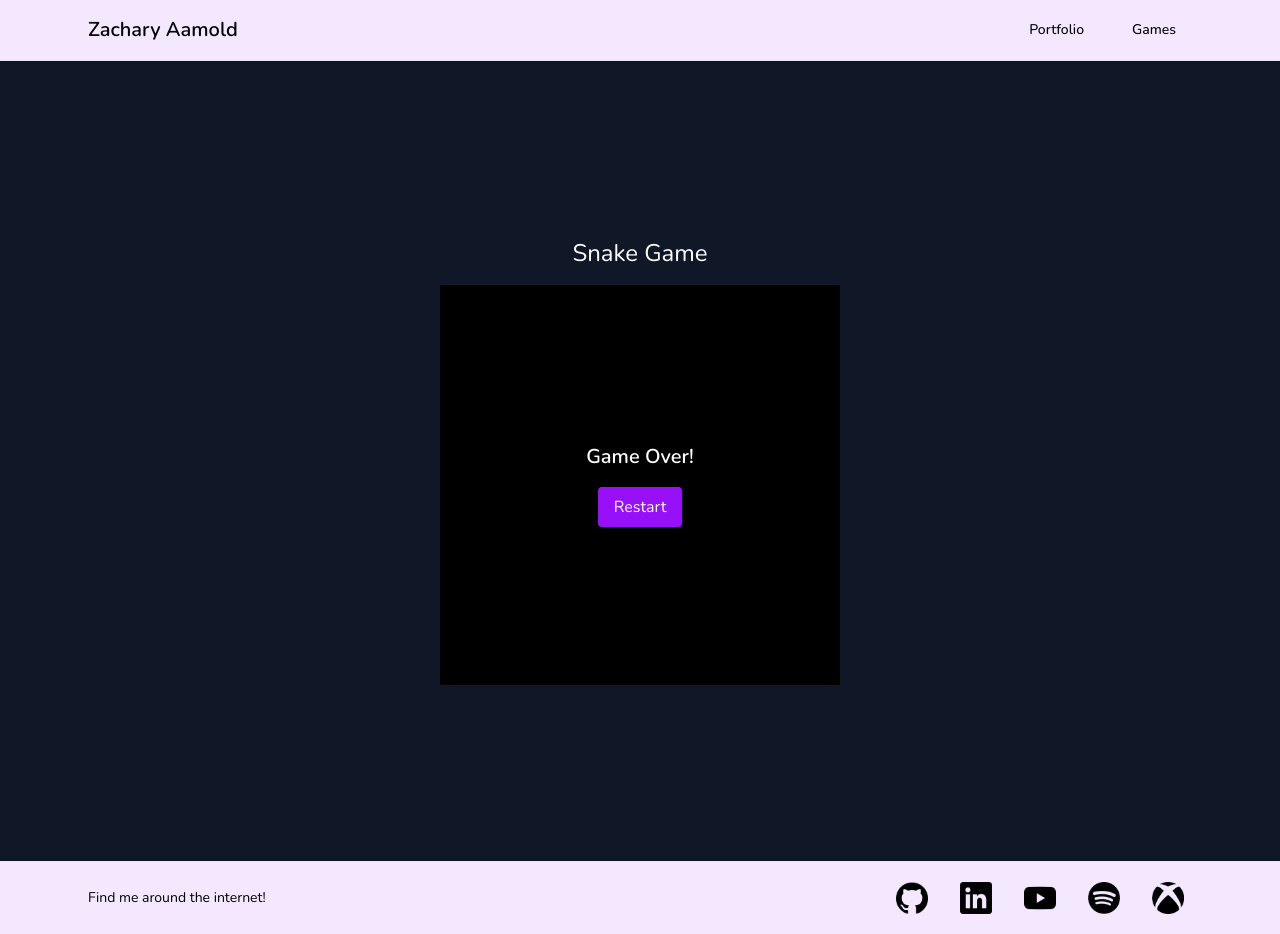
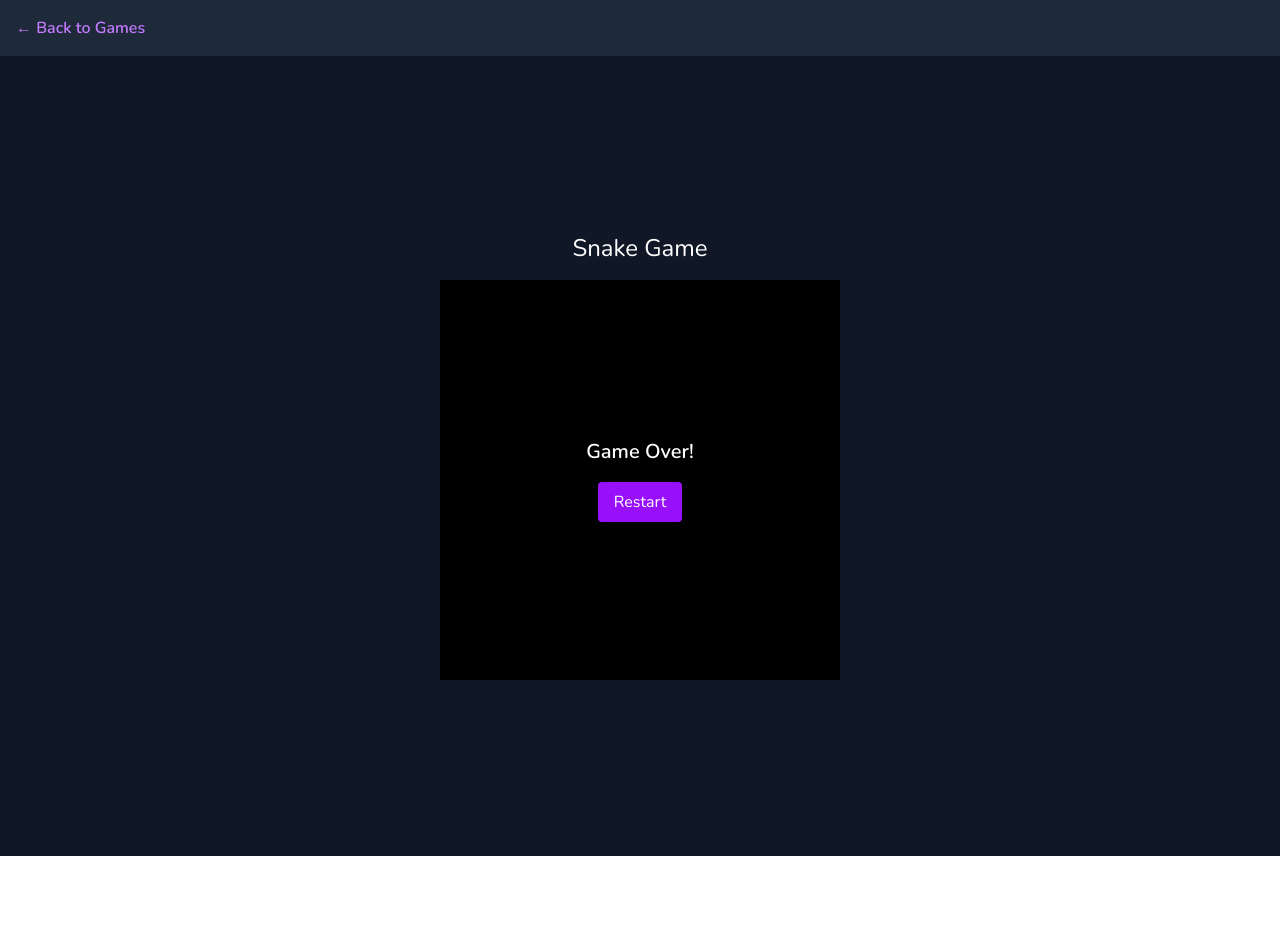
Before and after one commit to zaamold/zaamold-website, a Next.js app: page /games/snake in a window 1280 px wide. After the commit the page ends 856 px from the top, so only its background shows below. Built offline with nearby package versions, Linux system fonts and the light colour scheme.

Commit message:
Created minimal layout-wrapper for /games/* pages

```diff
--- /dev/null
+++ b/src/app/games/(playable)/layout.js
@@ -0,0 +1,35 @@
+import Link from "next/link";
+import "../../globals.css";
+
+export const metadata = {
+  title: "Zachary Aamold",
+  description: "A portfolio website",
+  icons: {
+    icon: [
+      { url: "/favicon.ico" },
+      { url: "/favicon-32x32.png", sizes: "32x32", type: "image/png" },
+      { url: "/favicon-16x16.png", sizes: "16x16", type: "image/png" },
+    ],
+    apple: "/apple-touch-icon.png",
+  },
+  manifest: "/site.webmanifest",
+};
+
+export default function PlayableGamesLayout({ children }) {
+  return (
+    <div
+      className={`bg-gray-900 text-white min-h-screen`}
+      data-layout="playable"
+    >
+      <header className="flex items-center p-4 bg-gray-800">
+        <Link
+          href="/games"
+          className="text-purple-400 hover:text-purple-300 font-semibold"
+        >
+          ← Back to Games
+        </Link>
+      </header>
+      <main>{children}</main>
+    </div>
+  );
+}
--- a/src/app/layout.js
+++ b/src/app/layout.js
@@ -1,5 +1,4 @@
-import Footer from "../components/ui/footer";
-import Header from "../components/ui/header";
+import LayoutWrapper from "@/components/layout-wrapper";
 import "./globals.css";
 import { Nunito } from "next/font/google";
 
@@ -26,16 +25,8 @@ export const metadata = {
 export default function RootLayout({ children }) {
   return (
     <html lang="en">
-      {/* <head>
-        <link rel="apple-touch-icon" sizes="180x180" href="/apple-touch-icon.png"/>
-        <link rel="icon" type="image/png" sizes="32x32" href="/favicon-32x32.png"/>
-        <link rel="icon" type="image/png" sizes="16x16" href="/favicon-16x16.png"/>
-        <link rel="manifest" href="/site.webmanifest"/>
-      </head> */}
       <body className={`${nunito.className} antialiased`}>
-        <Header />
-        {children}
-        <Footer />
+        <LayoutWrapper>{children}</LayoutWrapper>
       </body>
     </html>
   );
--- /dev/null
+++ b/src/components/layout-wrapper.js
@@ -0,0 +1,27 @@
+"use client";
+
+import { useSelectedLayoutSegments } from "next/navigation";
+import Header from "./ui/header";
+import Footer from "./ui/footer";
+
+export default function LayoutWrapper({ children }) {
+  const segments = useSelectedLayoutSegments();
+
+  // segments example:
+  // [] → home page
+  // ["games"] → /games
+  // ["games", "snake"] → /games/snake
+
+  // We want to disable header/footer for any route under /games/(playable)
+  const isPlayable = segments.includes("snake");
+  // ↑ or check generically for deeper routes:
+  // const isPlayable = segments[0] === "games" && segments.length > 1;
+
+  return (
+    <>
+      {!isPlayable && <Header />}
+      {children}
+      {!isPlayable && <Footer />}
+    </>
+  );
+}
```
Also changed, not shown: src/app/games/(playable)/snake/page.js (renamed from src/app/games/snake/page.js).
